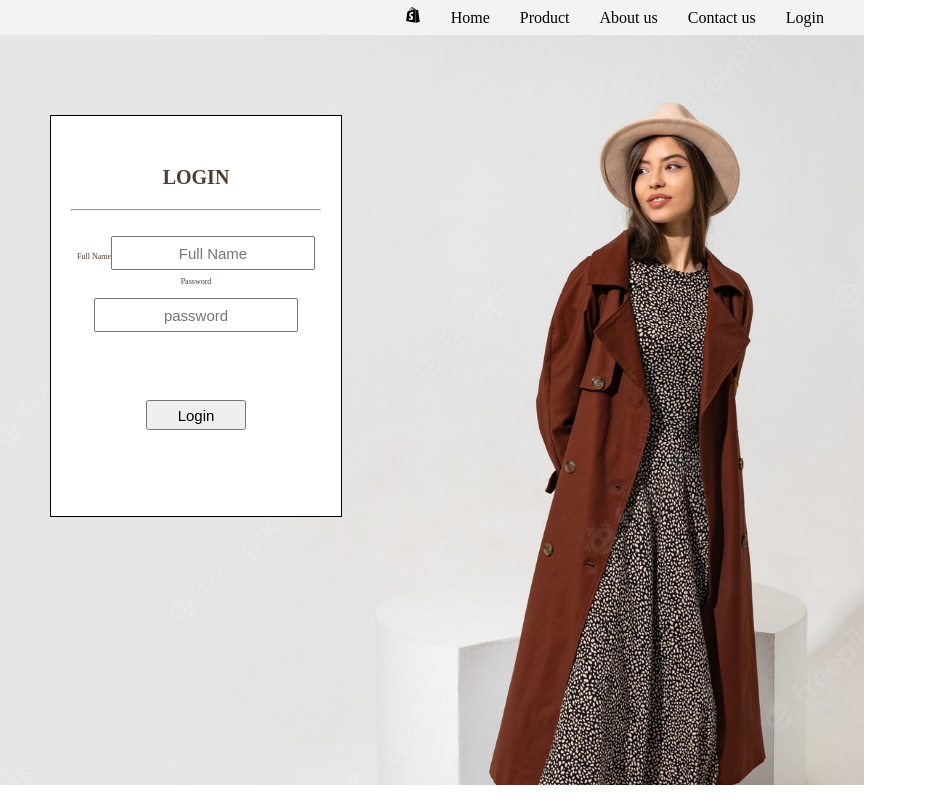
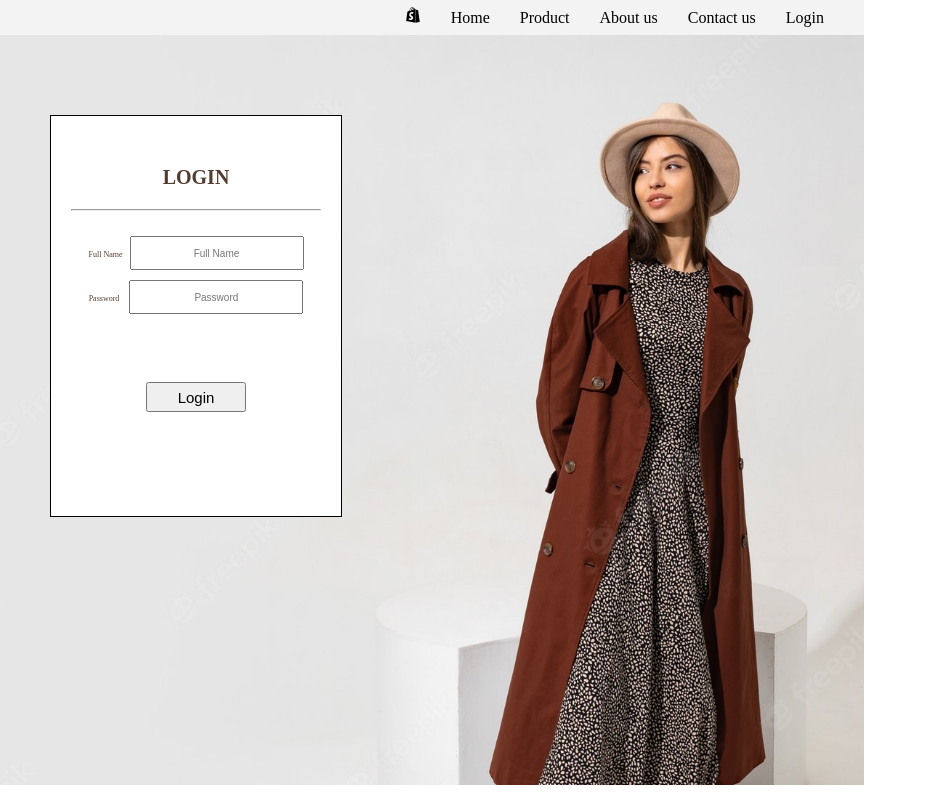
Before and after one commit to Priya-Pdh/React.js-Typescript-Ecommerce, a React (Create React App) app in the folder my-app/: page / in a window 1280 px wide. Shown: the whole page, without its empty margins (0-927 px from the left). Built offline with nearby package versions, Linux system fonts and the light colour scheme.

Commit message:
css updates

```diff
--- a/my-app/src/App.tsx
+++ b/my-app/src/App.tsx
@@ -32,12 +32,10 @@ function App() {
                     <Route path="/Aboutus" element={<Aboutus />} />
 
                     <Route path="Products" element={<Products />} />
+
                     <Route path="/Cart" element={<Cart />} />
 
-                    <Route
-                      path="/CareForClothes"
-                      element={<CareForClothes />}
-                    />
+                    <Route path="/CareForClothes" element={<CareForClothes />}/>
 
                     <Route path="/Contactus" element={<Contactus />} />
                     <Route path="/Checkout" element={<Checkout />} />
--- a/my-app/src/component/cart/Cart.css
+++ b/my-app/src/component/cart/Cart.css
@@ -1,12 +1,14 @@
 .main-cart-container {
-  background-color: rgb(224, 214, 203);
   height: 100vh;
+  padding: 5% 5% 0 5%;
 }
 
 .cart-container {
   display: flex;
   justify-content: center;
   gap: 20px;
+  border: 1px solid black;
+  background-color: rgb(243, 243, 243);
 }
 .total {
   background-color: rgb(115, 148, 132);
--- a/my-app/src/component/cart/Item.tsx
+++ b/my-app/src/component/cart/Item.tsx
@@ -1,5 +1,5 @@
 import React from "react";
-import { useNavigate } from "react-router-dom";
+import { Link, useNavigate } from "react-router-dom";
 import { useCart } from "../context/CartContext";
 
 //Types
@@ -24,12 +24,14 @@ export default function Item(props: ItemProps) {
     <div className="products-container">
       <ul className="products-wrapper">
         <div className="products-img-wrapper" key={props.item.id}>
+          <Link to={`/Product/$(items.id)`}>
           <img
             src={props.item.image}
             alt={props.item.title}
             className="products-img"
             onClick={handleClick}
           />
+          </Link>
         </div>
         <div className="list-container">
           <li key={props.item.id}>
--- a/my-app/src/component/context/CartContext.tsx
+++ b/my-app/src/component/context/CartContext.tsx
@@ -11,6 +11,7 @@ export type CartContextProps = {
   handleAddToCart: (clickedItem: productsProps) => void;
   handleRemoveFromCart: (id: number) => void;
   getTotalItems: (items: productsProps[]) => number;
+
 };
 
 export const CartContext = React.createContext({} as CartContextProps);
@@ -67,6 +68,7 @@ export function CartProvider({ children }: CartProviderProps) {
         handleAddToCart,
         handleRemoveFromCart,
         getTotalItems,
+
       }}
     >
       {children}
--- a/my-app/src/pages/Login.tsx
+++ b/my-app/src/pages/Login.tsx
@@ -35,7 +35,7 @@ function Login() {
         <form className="login-form" autoComplete="off">
           <h1 className="login-heading">LOGIN</h1>
           <hr></hr>
-          <label>Full Name</label>
+          <label id="nameLogin">Full Name </label>
           <input
             type="name"
             name="name"
@@ -47,11 +47,11 @@ function Login() {
           />
 
           <br></br>
-          <label>Password</label>
+          <label id="passwordLogin">Password</label>
           <input
             type="password"
             name="password"
-            placeholder="password"
+            placeholder="Password"
             id=""
             className="U_password_Login"
           />
--- a/my-app/src/pages/css/Login.css
+++ b/my-app/src/pages/css/Login.css
@@ -53,6 +53,13 @@
   margin-top: 30px;
 }
 
+#nameLogin {
+  margin-right: 2%;
+}
+#passwordLogin {
+  margin-left: 4%
+}
+
 /* for iPad*/
 @media only screen and (min-device-width: 820px) and (max-device-width: 1024px) {
   .navbar-container-login {
@@ -63,6 +70,12 @@
   }
   .login-form {
     height: 380px;
+  }
+  #nameLogin {
+    margin-right: 0.5%;
+  }
+  #passwordLogin {
+    margin-left: 1%
   }
 }
 /* for mobile*/
@@ -76,4 +89,14 @@
   .login-form {
     width: 250px;
   }
+  .U_Name_Login {
+    font-size: 10px;
+    width: 170px;
+
+  }
+  .U_password_Login {
+    font-size: 10px;
+    width: 170px;
+
+  }
 }
```
